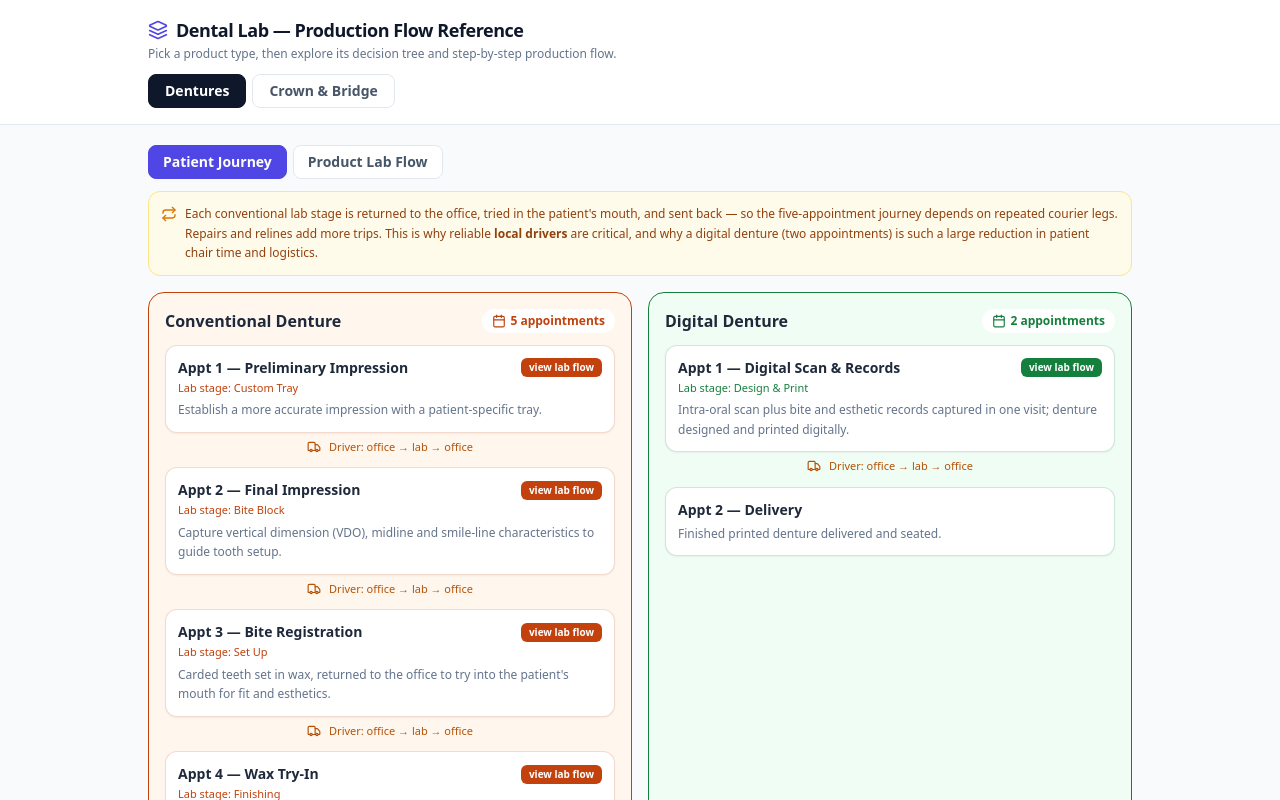
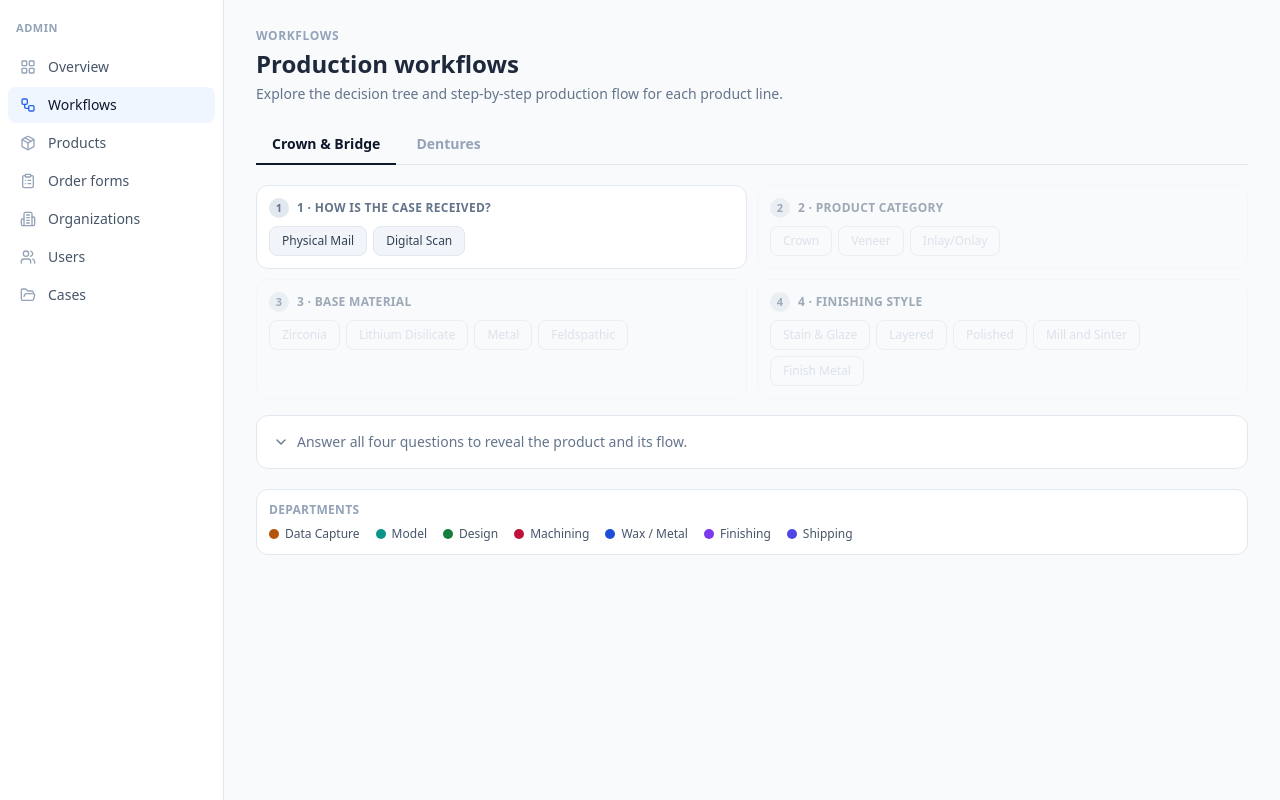
Before and after one commit to jameswoods91/dental-flow, a React (Vite) app: page / in a window 1280 px wide. Shown: the top 800 px of the page. Built offline with nearby package versions, Linux system fonts and the light colour scheme.

Commit message:
Update App.jsx

```diff
--- a/src/App.jsx
+++ b/src/App.jsx
@@ -1,5 +1,6 @@
 import { useState, useMemo, useRef, useLayoutEffect } from "react";
-import { X, Info, GitBranch, RotateCcw, Check, ChevronDown, Truck, Repeat, Calendar, ArrowRight, Layers } from "lucide-react";
+import { X, Info, RotateCcw, Check, ChevronDown, Truck, Repeat, Calendar, ArrowRight,
+  LayoutGrid, Workflow, Package, ClipboardList, Building2, Users, FolderOpen } from "lucide-react";
 
 /* ============================================================
    SHARED: department styling
@@ -178,7 +179,7 @@ function cbBuildPath(sku, receipt) {
 }
 
 /* ============================================================
-   SHARED UI COMPONENTS
+   SHARED UI: flowchart + detail + legend
    ============================================================ */
 function FlowNode({ name, stepTable, onClick, nodeRef }) {
   const s = stepTable[name] || { dept:"Shipping", desc:"" };
@@ -296,7 +297,7 @@ function DetailPanel({ detail, stepTable, onClose }) {
 }
 
 /* ============================================================
-   DENTURES APP
+   DENTURES VIEW
    ============================================================ */
 function CourierLeg({ label }) {
   return (
@@ -306,7 +307,7 @@ function CourierLeg({ label }) {
   );
 }
 
-function DentureApp() {
+function DentureView() {
   const [view, setView] = useState("journey");
   const [group, setGroup] = useState(null);
   const [product, setProduct] = useState(null);
@@ -359,7 +360,7 @@ function DentureApp() {
       <div className="mb-3 flex gap-1.5">
         {[["journey","Patient Journey"],["flow","Product Lab Flow"]].map(([k,label]) => (
           <button key={k} onClick={() => setView(k)} className="rounded-lg px-3.5 py-1.5 text-sm font-semibold transition-all"
-            style={{ background: view===k?"#4f46e5":"#fff", color: view===k?"#fff":"#475569", border:`1px solid ${view===k?"#4f46e5":"#e2e8f0"}` }}>
+            style={{ background: view===k?"#0f172a":"#fff", color: view===k?"#fff":"#475569", border:`1px solid ${view===k?"#0f172a":"#e2e8f0"}` }}>
             {label}
           </button>
         ))}
@@ -393,42 +394,42 @@ function DentureApp() {
         <>
           <div className="rounded-xl border border-slate-200 bg-white p-3">
             <div className="mb-2 flex items-center gap-2">
-              <span className="flex h-5 w-5 items-center justify-center rounded-full text-[11px] font-bold" style={{ background: group?"#4f46e5":"#e2e8f0", color: group?"#fff":"#64748b" }}>{group?<Check className="h-3 w-3" />:1}</span>
+              <span className="flex h-5 w-5 items-center justify-center rounded-full text-[11px] font-bold" style={{ background: group?"#0f172a":"#e2e8f0", color: group?"#fff":"#64748b" }}>{group?<Check className="h-3 w-3" />:1}</span>
               <span className="text-xs font-semibold uppercase tracking-wide text-slate-500">1 · Product family</span>
             </div>
             <div className="flex flex-wrap gap-1.5">
               {groups.map(g => { const on=group===g; return (
                 <button key={g} onClick={() => { setGroup(g); setProduct(null); }} className="rounded-lg px-3 py-1.5 text-xs font-medium transition-all"
-                  style={{ background:on?"#4f46e5":"#f1f5f9", color:on?"#fff":"#334155", border:`1px solid ${on?"#4f46e5":"#e2e8f0"}` }}>{g}</button>
+                  style={{ background:on?"#0f172a":"#f1f5f9", color:on?"#fff":"#334155", border:`1px solid ${on?"#0f172a":"#e2e8f0"}` }}>{g}</button>
               );})}
             </div>
           </div>
 
           <div className={`mt-2.5 rounded-xl border p-3 transition-all ${group?"border-slate-200 bg-white":"border-slate-100 bg-slate-50 opacity-60"}`}>
             <div className="mb-2 flex items-center gap-2">
-              <span className="flex h-5 w-5 items-center justify-center rounded-full text-[11px] font-bold" style={{ background: product?"#4f46e5":"#e2e8f0", color: product?"#fff":"#64748b" }}>{product?<Check className="h-3 w-3" />:2}</span>
+              <span className="flex h-5 w-5 items-center justify-center rounded-full text-[11px] font-bold" style={{ background: product?"#0f172a":"#e2e8f0", color: product?"#fff":"#64748b" }}>{product?<Check className="h-3 w-3" />:2}</span>
               <span className="text-xs font-semibold uppercase tracking-wide text-slate-500">2 · Product</span>
             </div>
             <div className="flex flex-wrap gap-1.5">
               {(group?productsInGroup:[]).map(p => { const on=product?.name===p.name; return (
                 <button key={p.name} onClick={() => setProduct(p)} className="rounded-lg px-3 py-1.5 text-xs font-medium transition-all"
-                  style={{ background:on?"#4f46e5":"#f1f5f9", color:on?"#fff":"#334155", border:`1px solid ${on?"#4f46e5":"#e2e8f0"}` }}>{p.name}</button>
+                  style={{ background:on?"#0f172a":"#f1f5f9", color:on?"#fff":"#334155", border:`1px solid ${on?"#0f172a":"#e2e8f0"}` }}>{p.name}</button>
               );})}
               {!group && <span className="text-xs text-slate-400">Select a family first</span>}
             </div>
           </div>
 
-          <div className="mt-4 rounded-xl border p-4" style={{ borderColor: sku?"#a5b4fc":"#e2e8f0", background: sku?"#eef2ff":"#fff" }}>
+          <div className="mt-4 rounded-xl border p-4" style={{ borderColor: sku?"#cbd5e1":"#e2e8f0", background: sku?"#f8fafc":"#fff" }}>
             {!sku ? (
               <div className="flex items-center gap-2 text-sm text-slate-500"><ChevronDown className="h-4 w-4" /> Choose a product to reveal its production flow.</div>
             ) : (
               <div className="flex flex-wrap items-center justify-between gap-2">
                 <div>
-                  <div className="text-[11px] font-bold uppercase tracking-wide text-indigo-500">Product</div>
+                  <div className="text-[11px] font-bold uppercase tracking-wide text-slate-400">Product</div>
                   <div className="text-xl font-bold text-slate-800">{sku.name}</div>
                   <div className="mt-0.5 text-xs text-slate-500">{sku.group}</div>
                 </div>
-                <div className="rounded-lg bg-white px-3 py-2 text-xs text-slate-600 border border-indigo-100">{path.length} production steps</div>
+                <div className="rounded-lg bg-white px-3 py-2 text-xs text-slate-600 border border-slate-200">{path.length} production steps</div>
               </div>
             )}
           </div>
@@ -444,26 +445,26 @@ function DentureApp() {
 }
 
 /* ============================================================
-   CROWN & BRIDGE APP
+   CROWN & BRIDGE VIEW
    ============================================================ */
 function LayerPicker({ n, title, options, value, onPick, enabled, validValues }) {
   return (
     <div className={`rounded-xl border p-3 transition-all ${enabled?"border-slate-200 bg-white":"border-slate-100 bg-slate-50 opacity-60"}`}>
       <div className="mb-2 flex items-center gap-2">
-        <span className="flex h-5 w-5 items-center justify-center rounded-full text-[11px] font-bold" style={{ background: value?"#4f46e5":"#e2e8f0", color: value?"#fff":"#64748b" }}>{value?<Check className="h-3 w-3" />:n}</span>
+        <span className="flex h-5 w-5 items-center justify-center rounded-full text-[11px] font-bold" style={{ background: value?"#0f172a":"#e2e8f0", color: value?"#fff":"#64748b" }}>{value?<Check className="h-3 w-3" />:n}</span>
         <span className="text-xs font-semibold uppercase tracking-wide text-slate-500">{title}</span>
       </div>
       <div className="flex flex-wrap gap-1.5">
         {options.map(o => { const ok=!validValues||validValues.has(o); const on=value===o; return (
           <button key={o} disabled={!enabled||!ok} onClick={() => onPick(o)} className="rounded-lg px-3 py-1.5 text-xs font-medium transition-all disabled:cursor-not-allowed"
-            style={{ background:on?"#4f46e5":(enabled&&ok?"#f1f5f9":"#f8fafc"), color:on?"#fff":(enabled&&ok?"#334155":"#cbd5e1"), border:`1px solid ${on?"#4f46e5":"#e2e8f0"}`, textDecoration:(!ok&&enabled)?"line-through":"none" }}>{o}</button>
+            style={{ background:on?"#0f172a":(enabled&&ok?"#f1f5f9":"#f8fafc"), color:on?"#fff":(enabled&&ok?"#334155":"#cbd5e1"), border:`1px solid ${on?"#0f172a":"#e2e8f0"}`, textDecoration:(!ok&&enabled)?"line-through":"none" }}>{o}</button>
         );})}
       </div>
     </div>
   );
 }
 
-function CrownBridgeApp() {
+function CrownBridgeView() {
   const [receipt, setReceipt] = useState(null);
   const [cat, setCat] = useState(null);
   const [mat, setMat] = useState(null);
@@ -492,18 +493,18 @@ function CrownBridgeApp() {
         <LayerPicker n={4} title="4 · Finishing style" options={CB_L4} value={fin} onPick={setFin} enabled={!!mat} validValues={validFin} />
       </div>
 
-      <div className="mt-4 rounded-xl border p-4" style={{ borderColor: sku?"#a5b4fc":"#e2e8f0", background: sku?"#eef2ff":"#fff" }}>
+      <div className="mt-4 rounded-xl border p-4" style={{ borderColor: sku?"#cbd5e1":"#e2e8f0", background: sku?"#f8fafc":"#fff" }}>
         {!receipt||!cat||!mat||!fin ? (
           <div className="flex items-center gap-2 text-sm text-slate-500"><ChevronDown className="h-4 w-4" /> Answer all four questions to reveal the product and its flow.</div>
         ) : sku ? (
           <div className="flex flex-wrap items-center justify-between gap-2">
             <div>
-              <div className="text-[11px] font-bold uppercase tracking-wide text-indigo-500">Product SKU</div>
+              <div className="text-[11px] font-bold uppercase tracking-wide text-slate-400">Product SKU</div>
               <div className="text-xl font-bold text-slate-800">{sku.name}</div>
               <div className="mt-0.5 text-xs text-slate-500">{receipt} · {cat} · {mat} · {fin}</div>
             </div>
             <div className="flex items-center gap-2">
-              <div className="rounded-lg bg-white px-3 py-2 text-xs text-slate-600 border border-indigo-100">{path.length} production steps</div>
+              <div className="rounded-lg bg-white px-3 py-2 text-xs text-slate-600 border border-slate-200">{path.length} production steps</div>
               <button onClick={reset} className="flex items-center gap-1.5 rounded-lg border border-slate-200 px-3 py-2 text-xs font-medium text-slate-600 hover:bg-slate-50"><RotateCcw className="h-3.5 w-3.5" /> Reset</button>
             </div>
           </div>
@@ -520,34 +521,130 @@ function CrownBridgeApp() {
 }
 
 /* ============================================================
-   ROOT: product-type switcher
+   WORKFLOWS PAGE (tabs: C&B / Dentures)
    ============================================================ */
-export default function App() {
-  const [productType, setProductType] = useState("dentures");
+function WorkflowsPage() {
+  const [tab, setTab] = useState("cb");
+  return (
+    <div>
+      <div className="text-xs font-semibold uppercase tracking-wider text-slate-400">Workflows</div>
+      <h1 className="mt-1 text-2xl font-bold text-slate-800">Production workflows</h1>
+      <p className="mt-1 text-sm text-slate-500">Explore the decision tree and step-by-step production flow for each product line.</p>
 
-  return (
-    <div className="min-h-screen w-full bg-slate-50 text-slate-900" style={{ fontFamily:"ui-sans-serif, system-ui, sans-serif" }}>
-      <div className="border-b border-slate-200 bg-white">
-        <div className="mx-auto max-w-5xl px-5 py-4">
-          <div className="flex items-center gap-2">
-            <Layers className="h-5 w-5 text-indigo-600" />
-            <h1 className="text-lg font-bold tracking-tight">Dental Lab — Production Flow Reference</h1>
-          </div>
-          <p className="mt-0.5 text-xs text-slate-500">Pick a product type, then explore its decision tree and step-by-step production flow.</p>
-          <div className="mt-3 flex gap-1.5">
-            {[["dentures","Dentures"],["cb","Crown & Bridge"]].map(([k,label]) => (
-              <button key={k} onClick={() => setProductType(k)} className="rounded-lg px-4 py-1.5 text-sm font-semibold transition-all"
-                style={{ background: productType===k?"#0f172a":"#fff", color: productType===k?"#fff":"#475569", border:`1px solid ${productType===k?"#0f172a":"#e2e8f0"}` }}>
-                {label}
-              </button>
-            ))}
-          </div>
-        </div>
+      {/* tabs */}
+      <div className="mt-5 flex gap-1 border-b border-slate-200">
+        {[["cb","Crown & Bridge"],["dentures","Dentures"]].map(([k,label]) => (
+          <button key={k} onClick={() => setTab(k)} className="relative px-4 py-2.5 text-sm font-semibold transition-colors"
+            style={{ color: tab===k?"#0f172a":"#94a3b8" }}>
+            {label}
+            {tab===k && <span className="absolute inset-x-0 -bottom-px h-0.5 bg-slate-900" />}
+          </button>
+        ))}
       </div>
 
-      <div className="mx-auto max-w-5xl px-5 py-5">
-        {productType === "dentures" ? <DentureApp /> : <CrownBridgeApp />}
+      <div className="mt-5">
+        {tab === "cb" ? <CrownBridgeView /> : <DentureView />}
       </div>
     </div>
   );
 }
+
+/* ============================================================
+   PLACEHOLDER PAGE
+   ============================================================ */
+function PlaceholderPage({ title }) {
+  return (
+    <div>
+      <div className="text-xs font-semibold uppercase tracking-wider text-slate-400">Admin</div>
+      <h1 className="mt-1 text-2xl font-bold text-slate-800">{title}</h1>
+      <div className="mt-5 rounded-xl border border-slate-200 bg-white p-6">
+        <p className="text-sm text-slate-500">This section is a placeholder. Content for <span className="font-medium text-slate-700">{title}</span> can be added here.</p>
+      </div>
+    </div>
+  );
+}
+
+/* ============================================================
+   ROOT: admin shell with left sidebar
+   ============================================================ */
+const NAV = [
+  { id:"overview",     label:"Overview",     icon:LayoutGrid },
+  { id:"workflows",    label:"Workflows",    icon:Workflow },
+  { id:"products",     label:"Products",     icon:Package },
+  { id:"order-forms",  label:"Order forms",  icon:ClipboardList },
+  { id:"organizations",label:"Organizations",icon:Building2 },
+  { id:"users",        label:"Users",        icon:Users },
+  { id:"cases",        label:"Cases",        icon:FolderOpen },
+];
+
+function Overview({ onGoWorkflows }) {
+  const stats = [
+    { label:"Product lines", value:"2", sub:"Crown & Bridge, Dentures" },
+    { label:"Workflows mapped", value:"23", sub:"Across both lines" },
+    { label:"Departments", value:"12", sub:"Color-coded" },
+    { label:"Production steps", value:"50+", sub:"Documented" },
+  ];
+  return (
+    <div>
+      <div className="text-xs font-semibold uppercase tracking-wider text-slate-400">Admin</div>
+      <h1 className="mt-1 text-2xl font-bold text-slate-800">System overview</h1>
+      <div className="mt-5 grid gap-4 sm:grid-cols-2 lg:grid-cols-4">
+        {stats.map(s => (
+          <div key={s.label} className="rounded-xl border border-slate-200 bg-white p-4">
+            <div className="text-sm text-slate-500">{s.label}</div>
+            <div className="mt-1 text-3xl font-bold text-slate-800">{s.value}</div>
+            <div className="mt-1 text-xs text-slate-400">{s.sub}</div>
+          </div>
+        ))}
+      </div>
+      <div className="mt-4 rounded-xl border border-slate-200 bg-white p-5">
+        <h3 className="text-base font-bold text-slate-800">Operations</h3>
+        <p className="mt-1 text-sm text-slate-500">
+          Explore production workflows from the sidebar. Open{" "}
+          <button onClick={onGoWorkflows} className="font-semibold text-slate-700 underline underline-offset-2">Workflows</button>{" "}
+          to view the Crown & Bridge and Denture decision trees and step-by-step flows.
+        </p>
+      </div>
+    </div>
+  );
+}
+
+export default function App() {
+  const [active, setActive] = useState("workflows");
+
+  return (
+    <div className="flex min-h-screen w-full bg-slate-50 text-slate-900" style={{ fontFamily:"ui-sans-serif, system-ui, sans-serif" }}>
+      {/* Sidebar */}
+      <aside className="w-56 shrink-0 border-r border-slate-200 bg-white">
+        <div className="px-4 pt-5 pb-3 text-[11px] font-bold uppercase tracking-wider text-slate-400">Admin</div>
+        <nav className="px-2">
+          {NAV.map(item => {
+            const Icon = item.icon;
+            const on = active === item.id;
+            return (
+              <button key={item.id} onClick={() => setActive(item.id)}
+                className="mb-0.5 flex w-full items-center gap-3 rounded-lg px-3 py-2 text-sm font-medium transition-colors"
+                style={{ background: on?"#eff6ff":"transparent", color: on?"#0f172a":"#475569" }}>
+                <Icon className="h-4 w-4" style={{ color: on?"#2563eb":"#94a3b8" }} />
+                {item.label}
+              </button>
+            );
+          })}
+        </nav>
+      </aside>
+
+      {/* Main content */}
+      <main className="flex-1 overflow-x-auto px-8 py-7">
+        <div className="mx-auto max-w-5xl">
+          {active === "overview" && <Overview onGoWorkflows={() => setActive("workflows")} />}
+          {active === "workflows" && <WorkflowsPage />}
+          {active === "products" && <PlaceholderPage title="Products" />}
+          {active === "order-forms" && <PlaceholderPage title="Order forms" />}
+          {active === "organizations" && <PlaceholderPage title="Organizations" />}
+          {active === "users" && <PlaceholderPage title="Users" />}
+          {active === "cases" && <PlaceholderPage title="Cases" />}
+        </div>
+      </main>
+    </div>
+  );
+}
```
